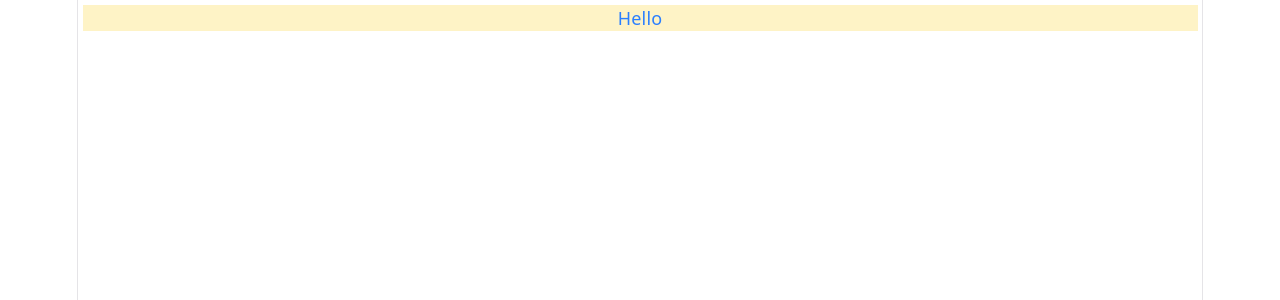
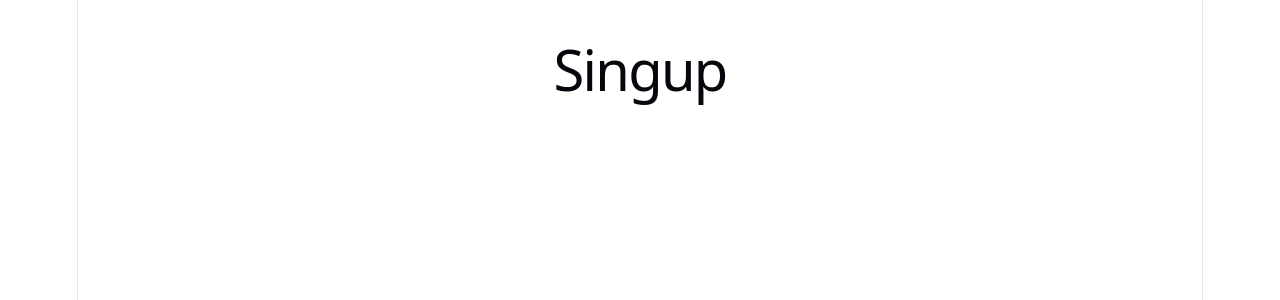
Before and after one commit to ankuryadavgithub/Developer-Collaboration-Platform, a React (Vite) app in the folder client/: page /signup in a window 1280 px wide. Shown: the top 300 px of the page. Built offline with nearby package versions, Linux system fonts and the light colour scheme.

Commit message:
Added Signup routes

```diff
--- a/client/package.json
+++ b/client/package.json
@@ -11,8 +11,10 @@
   },
   "dependencies": {
     "@tailwindcss/vite": "^4.3.2",
+    "lucide-react": "^1.23.0",
     "react": "^19.2.7",
     "react-dom": "^19.2.7",
+    "react-router-dom": "^7.18.1",
     "tailwindcss": "^4.3.2"
   },
   "devDependencies": {
--- a/client/src/App.jsx
+++ b/client/src/App.jsx
@@ -1,17 +1,19 @@
-import { useState } from 'react'
-import reactLogo from './assets/react.svg'
-import viteLogo from './assets/vite.svg'
-import heroImg from './assets/hero.png'
-import './App.css'
+import { BrowserRouter, Routes, Route, Navigate } from "react-router-dom";
+// import Login from "./pages/Login";
+import Signup from "./pages/signup";
+import "./App.css";
 
 function App() {
-  const [count, setCount] = useState(0)
-
   return (
-    <>
-      <div className='bg-amber-100 m-1 text-blue-500 '>Hello</div>
-    </>
-  )
+    <BrowserRouter>
+      <Routes>
+        {/* <Route path="/login" element={<Login />} /> */}
+        <Route path="/signup" element={<Signup />} />
+        {/* Redirect root to login for now */}
+        <Route path="/" element={<Navigate to="/signup" replace />} />
+      </Routes>
+    </BrowserRouter>
+  );
 }
 
-export default App
+export default App;
--- /dev/null
+++ b/client/src/pages/signup.jsx
@@ -0,0 +1,13 @@
+import { useState } from "react";
+import { Link } from "react-router-dom";
+import { Mail, Lock, User, ArrowRight } from "lucide-react";
+
+function Signup() {
+  return (
+    <div>
+      <h1 className="text-2xl font-bold">Singup</h1>
+    </div>
+  );
+}
+
+export default Signup;
```
Also changed, not shown: 2 other files (tests, documents, lock files or other folders).
